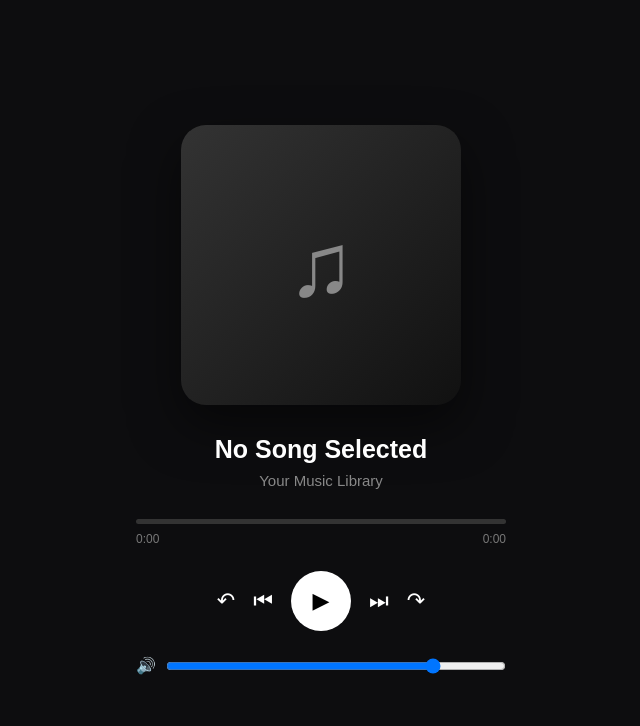
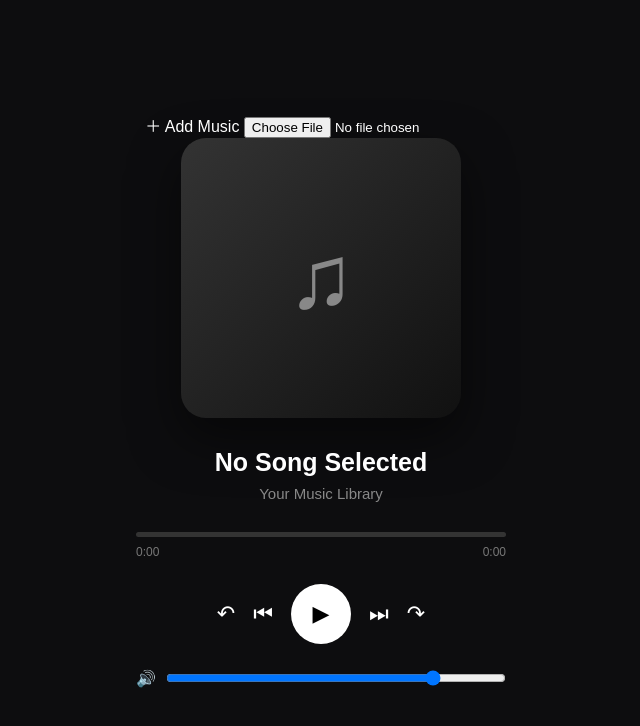
Before and after one commit to zihad202/Daruchini-s-Melody, a plain HTML site: page index.html in a window 1280 px wide. Shown: the whole page, without its empty margins (319-959 px from the left). Drawn offline with Linux system fonts and the light colour scheme.

Commit message:
Add music upload section to index.html

```diff
--- a/index.html
+++ b/index.html
@@ -12,7 +12,10 @@
 <body>
 
     <div class="player">
-
+<div class="upload-section">
+    <label for="audioUpload">＋ Add Music</label>
+    <input type="file" id="audioUpload" accept="audio/*">
+</div>
         <div class="cover">
             <div class="music-icon">♫</div>
         </div>
```
